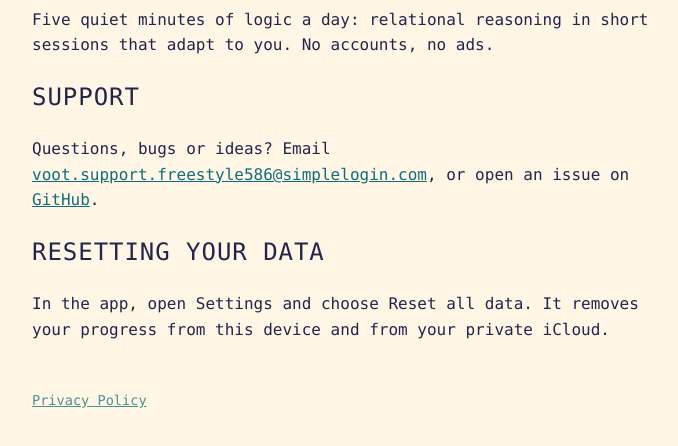
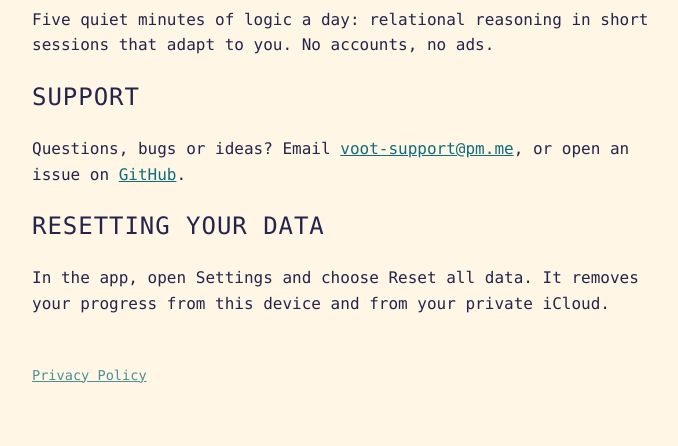
Before and after one commit to bartek-890/voot-site, a plain HTML site: page index.html in a window 1280 px wide. Shown: the part 114-560 px from the top of the page, without its empty margins (288-966 px from the left). Drawn offline with Linux system fonts and the light colour scheme.

Commit message:
Use voot-support address

```diff
--- a/index.html
+++ b/index.html
@@ -2,7 +2,7 @@
 <h1>Voot</h1>
 <p>Five quiet minutes of logic a day: relational reasoning in short sessions that adapt to you. No accounts, no ads.</p>
 <h2>Support</h2>
-<p>Questions, bugs or ideas? Email <a href="mailto:voot.support.freestyle586@simplelogin.com">voot.support.freestyle586@simplelogin.com</a>, or open an issue on <a href="https://github.com/bartek-890/voot-site/issues">GitHub</a>.</p>
+<p>Questions, bugs or ideas? Email <a href="mailto:voot-support@pm.me">voot-support@pm.me</a>, or open an issue on <a href="https://github.com/bartek-890/voot-site/issues">GitHub</a>.</p>
 <h2>Resetting your data</h2>
 <p>In the app, open Settings and choose Reset all data. It removes your progress from this device and from your private iCloud.</p>
 <footer><a href="privacy.html">Privacy Policy</a></footer>
```
